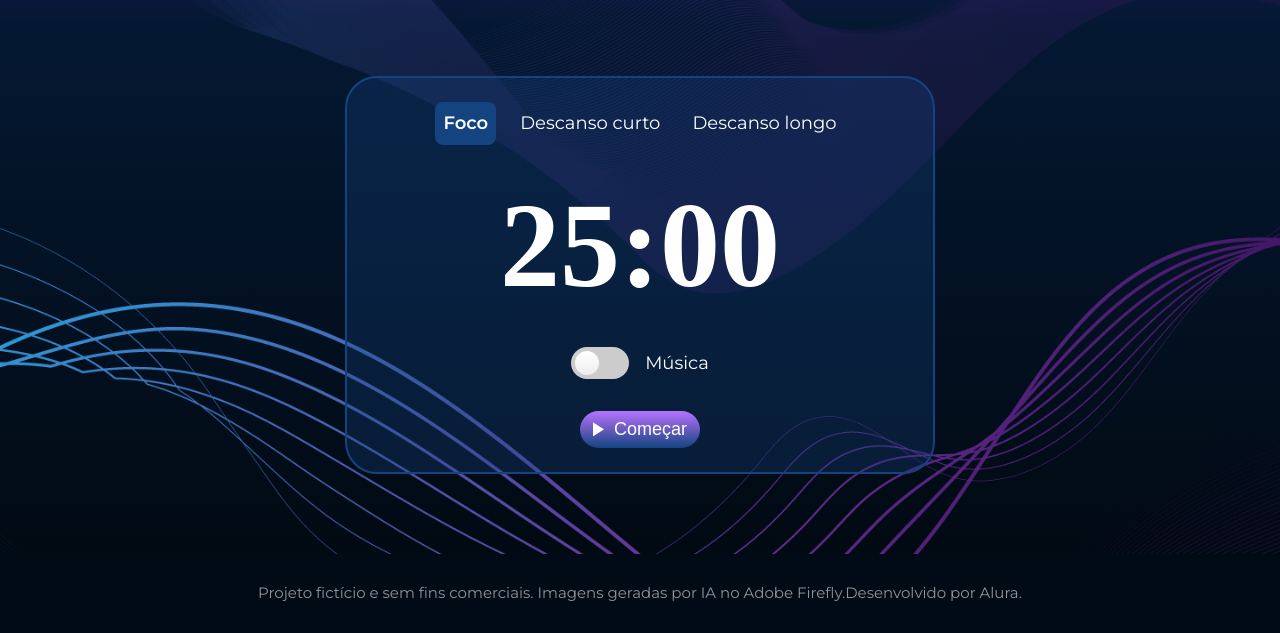
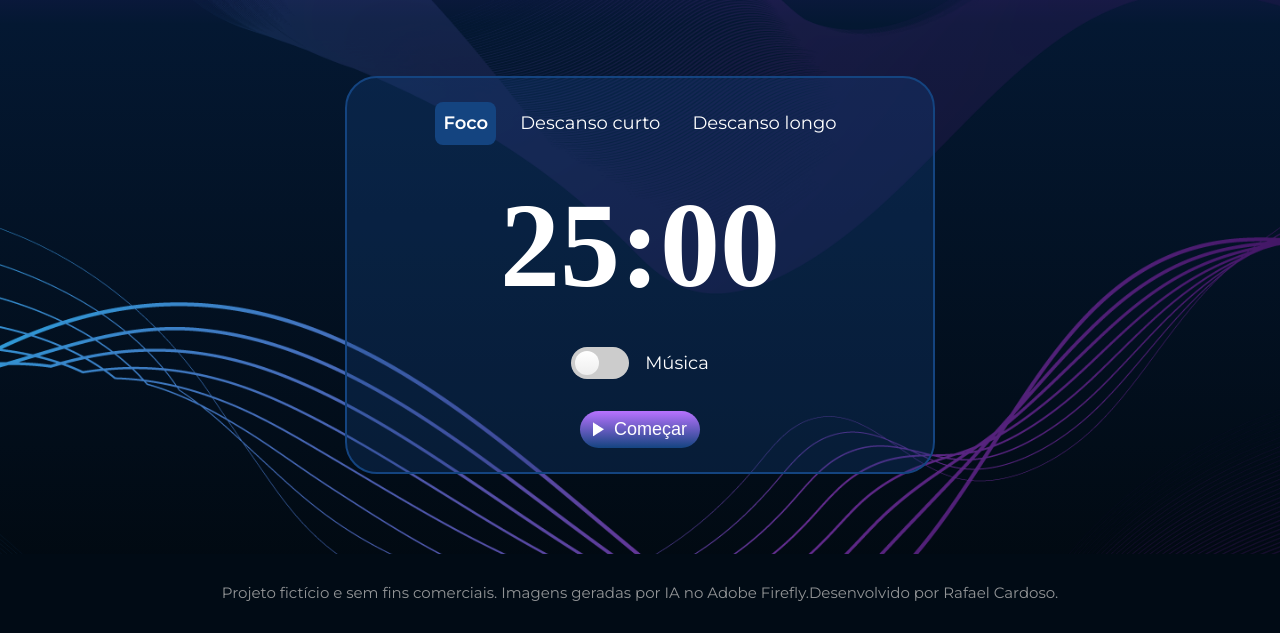
Before and after one commit to raffscardoso/Fokus-project, a plain HTML site: page index.html in a window 1280 px wide. Shown: the part 548-1181 px from the top of the page. Drawn offline with nearby package versions, Linux system fonts and the light colour scheme; a web font is replaced by a local one.

Commit message:
Update index.html

```diff
--- a/index.html
+++ b/index.html
@@ -72,7 +72,7 @@
 
         <footer class="app__footer">
             <p class="app__footer-text">
-                Projeto fictício e sem fins comerciais. Imagens geradas por IA no Adobe Firefly.Desenvolvido por Alura.
+                Projeto fictício e sem fins comerciais. Imagens geradas por IA no Adobe Firefly.Desenvolvido por Rafael Cardoso.
             </p>
         </footer>
     </main>
```
